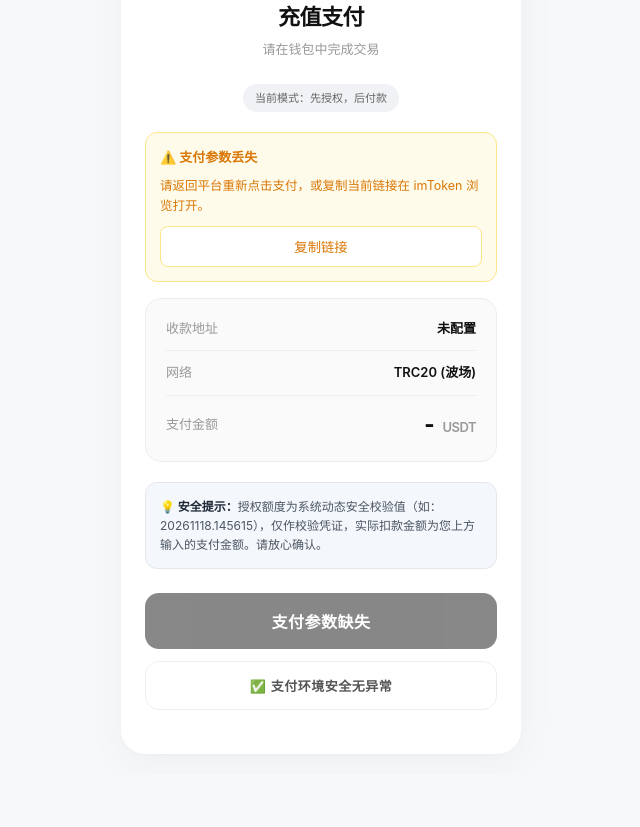
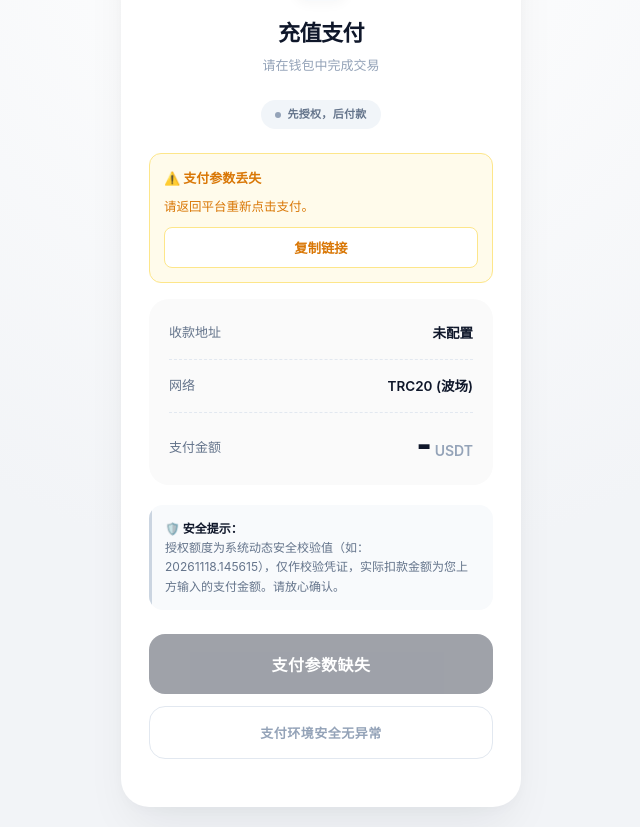
Before and after one commit to 968888u-star/jiedanba, a plain HTML site: page pay.html in a window 1280 px wide. Shown: the part 111-938 px from the top of the page, without its empty margins (319-959 px from the left). Before the commit the page ends 885 px from the top, so only its background shows below. Drawn offline with Linux system fonts and the light colour scheme; no server answers.

Commit message:
Refactor pay.html styles and layout
Updated styles and structure for payment page, including color adjustments and layout improvements.

```diff
--- a/pay.html
+++ b/pay.html
@@ -7,20 +7,21 @@
 <style>
   *{box-sizing:border-box;margin:0;padding:0}
   :root {
-    --bg: #f7f8fa;
+    --bg: #f2f4f7;
     --card: #ffffff;
-    --ink: #111111;
-    --ink2: #555555;
-    --ink3: #999999;
-    --line: #eeeeee;
-    --black-btn: #121212;
-    --black-btn-active: #333333;
+    --ink: #0f172a;
+    --ink2: #64748b;
+    --ink3: #94a3b8;
+    --line: #f1f5f9;
+    --primary: #0f172a;
+    --primary-active: #1e293b;
     --success: #10b981;
     --danger: #ef4444;
+    --brand: #3b82f6;
   }
   body {
-    font-family: -apple-system, BlinkMacSystemFont, "SF Pro Text", "PingFang SC", sans-serif;
-    background: var(--bg);
+    font-family: -apple-system, BlinkMacSystemFont, "SF Pro Text", "Helvetica Neue", "PingFang SC", sans-serif;
+    background: radial-gradient(circle at 50% 0%, #ffffff 0%, #f2f4f7 60%);
     color: var(--ink);
     line-height: 1.5;
     display: flex;
@@ -30,83 +31,97 @@
     padding: 20px;
     -webkit-font-smoothing: antialiased;
   }
+
+  /* 卡片主体：大圆角、弥散投影 */
   .card {
     background: var(--card);
-    border-radius: 24px;
-    padding: 32px 24px;
+    border-radius: 28px;
+    padding: 36px 28px;
     width: min(400px, 100%);
-    box-shadow: 0 10px 40px rgba(0, 0, 0, 0.04), 0 1px 3px rgba(0,0,0,0.02);
+    box-shadow: 0 24px 48px -12px rgba(15, 23, 42, 0.08), 0 4px 12px rgba(15, 23, 42, 0.02);
     text-align: center;
     position: relative;
-    overflow: hidden;
-  }
-  /* 顶部质感修饰 */
-  .card::before {
-    content: '';
-    position: absolute;
-    top: 0; left: 0; right: 0;
-    height: 4px;
-    background: linear-gradient(90deg, #f0a020, #e88a10);
   }
 
-  .header-icon { font-size: 32px; margin-bottom: 12px; display: inline-block; }
-  h1 { font-size: 22px; font-weight: 700; margin-bottom: 6px; letter-spacing: -0.5px; }
-  .sub { font-size: 13px; color: var(--ink3); margin-bottom: 24px; }
+  /* 顶部装饰图标 */
+  .icon-box {
+    width: 56px; height: 56px;
+    background: #f8fafc;
+    border-radius: 16px;
+    display: grid;
+    place-items: center;
+    margin: 0 auto 16px;
+    font-size: 28px;
+    box-shadow: inset 0 2px 4px rgba(255,255,255,0.5), 0 4px 12px rgba(0,0,0,0.03);
+  }
 
-  /* 诊断条 */
+  h1 { font-size: 22px; font-weight: 800; margin-bottom: 6px; letter-spacing: -0.5px; color: var(--ink); }
+  .sub { font-size: 13px; color: var(--ink3); margin-bottom: 24px; font-weight: 500; }
+
+  /* 诊断条胶囊 */
   .diag-bar {
-    display: inline-block;
+    display: inline-flex;
+    align-items: center;
     font-size: 11px;
     color: var(--ink2);
-    background: #f0f2f5;
-    padding: 6px 12px;
-    border-radius: 20px;
-    margin-bottom: 20px;
-    font-weight: 500;
+    background: #f1f5f9;
+    padding: 6px 14px;
+    border-radius: 99px;
+    margin-bottom: 24px;
+    font-weight: 600;
+    letter-spacing: 0.3px;
   }
+  .diag-bar::before {
+    content: ''; width: 6px; height: 6px; border-radius: 50%; background: var(--ink3); margin-right: 6px;
+  }
+  .diag-bar.active { color: var(--success); background: #ecfdf5; }
+  .diag-bar.active::before { background: var(--success); box-shadow: 0 0 6px var(--success); }
 
-  /* 信息区域 */
+  /* 信息展示区 */
   .info {
     background: #fafafa;
-    border: 1px solid var(--line);
-    border-radius: 16px;
-    padding: 16px 20px;
+    border-radius: 20px;
+    padding: 8px 20px;
     margin-bottom: 20px;
     text-align: left;
   }
   .info-row {
-    display: flex;
-    justify-content: space-between;
-    align-items: center;
-    padding: 12px 0;
-    border-bottom: 1px solid var(--line);
+    display: flex; justify-content: space-between; align-items: center;
+    padding: 16px 0;
   }
-  .info-row:first-child { padding-top: 4px; }
-  .info-row:last-child { border-bottom: none; padding-bottom: 4px; }
-  .info-k { font-size: 13px; color: var(--ink3); flex: 0 0 auto; font-weight: 500; }
-  .info-v { font-size: 13px; font-weight: 600; word-break: break-all; text-align: right; margin-left: 16px; }
-  .info-v.gold { color: var(--ink); font-size: 22px; font-weight: 800; letter-spacing: -0.5px; }
-  .info-v.gold span { font-size: 13px; color: var(--ink3); font-weight: 600; margin-left: 4px; }
+  .info-row:not(:last-child) { border-bottom: 1px dashed #e2e8f0; }
+  .info-k { font-size: 13px; color: var(--ink2); font-weight: 500; flex: 0 0 auto; }
+  .info-v { font-size: 13.5px; font-weight: 600; word-break: break-all; text-align: right; margin-left: 16px; color: var(--ink); }
+
+  .amount-box {
+    display: flex; align-items: baseline; justify-content: flex-end; gap: 4px;
+  }
+  .amount-num { font-size: 32px; font-weight: 900; color: var(--ink); letter-spacing: -1px; line-height: 1; }
+  .amount-unit { font-size: 14px; font-weight: 600; color: var(--ink3); }
 
   /* 安全提示 */
   .safe-notice {
-    background: #f4f7fb;
-    color: #4b5563;
-    border: 1px solid #e5e7eb;
-    border-radius: 12px;
-    padding: 14px;
+    background: #f8fafc;
+    color: var(--ink2);
+    border-radius: 14px;
+    padding: 14px 16px;
     font-size: 12px;
     line-height: 1.6;
     text-align: left;
     margin-bottom: 24px;
+    position: relative;
+    overflow: hidden;
   }
-  .safe-notice strong { color: #1f2937; }
+  .safe-notice::before {
+    content: ''; position: absolute; left: 0; top: 0; bottom: 0; width: 3px; background: #cbd5e1;
+  }
+  .safe-notice strong { color: var(--ink); font-weight: 700; }
 
-  /* 按钮 */
+  /* 按钮区 */
   .btn {
     display: block; width: 100%;
-    padding: 16px;
-    border-radius: 14px;
+    padding: 18px;
+    border-radius: 16px;
     border: none;
     font-size: 16px;
     font-weight: 700;
@@ -115,59 +130,65 @@
     margin-bottom: 12px;
     letter-spacing: 0.5px;
   }
+
+  /* 主按钮：深空黑，带微光 */
   .btn-pay {
-    background: var(--black-btn);
+    background: var(--primary);
     color: #fff;
-    box-shadow: 0 4px 12px rgba(18, 18, 18, 0.2);
+    box-shadow: 0 8px 24px -6px rgba(15, 23, 42, 0.3);
   }
-  .btn-pay:hover:not(:disabled) { background: var(--black-btn-active); transform: translateY(-1px); }
-  .btn-pay:active:not(:disabled) { transform: scale(0.98); }
-  .btn-pay:disabled { opacity: 0.5; cursor: not-allowed; box-shadow: none; }
+  .btn-pay:hover:not(:disabled) { background: var(--primary-active); transform: translateY(-2px); box-shadow: 0 12px 28px -6px rgba(15, 23, 42, 0.4); }
+  .btn-pay:active:not(:disabled) { transform: scale(0.97); }
+  .btn-pay:disabled { opacity: 0.4; cursor: not-allowed; box-shadow: none; }
 
-  /* 绿色成功状态按钮 */
+  /* 支付成功后的状态按钮：高级绿 */
   .btn-success {
     background: linear-gradient(135deg, #10b981, #059669) !important;
-    box-shadow: 0 4px 12px rgba(16, 185, 129, 0.2) !important;
-    color: #fff !important;
+    box-shadow: 0 8px 24px -6px rgba(16, 185, 129, 0.3) !important;
   }
 
+  /* 次要按钮：幽灵态 */
   .btn-safe {
-    background: #ffffff;
-    color: var(--ink2);
-    border: 1px solid var(--line);
+    background: transparent;
+    color: var(--ink3);
+    border: 1px solid #e2e8f0;
     font-size: 13px;
+    font-weight: 600;
+    padding: 16px;
+  }
+  .btn-safe:hover { background: #f8fafc; color: var(--ink2); }
+
+  /* 状态反馈框 */
+  .status {
     padding: 14px;
-  }
-  .btn-safe:hover { background: #f9fafb; }
-
-  /* 状态提示 */
-  .status {
-    padding: 12px;
-    border-radius: 10px;
+    border-radius: 12px;
     font-size: 13px;
     margin-top: 16px;
     display: none;
     text-align: center;
-    line-height: 1.5;
-    font-weight: 500;
+    font-weight: 600;
+    animation: fadeIn 0.3s ease;
   }
-  .status.loading { display: block; background: #fffbeb; color: #d97706; border: 1px solid #fde68a; }
-  .status.success { display: block; background: #ecfdf5; color: #059669; border: 1px solid #a7f3d0; }
-  .status.error { display: block; background: #fef2f2; color: #dc2626; border: 1px solid #fecaca; }
+  @keyframes fadeIn { from{opacity:0;transform:translateY(-5px)} to{opacity:1;transform:none} }
+  .status.loading { display: block; background: #fffbeb; color: #d97706; }
+  .status.success { display: block; background: #ecfdf5; color: #059669; }
+  .status.error { display: block; background: #fef2f2; color: #dc2626; }
 
-  .env-warn { padding: 14px; border-radius: 12px; font-size: 13px; background: #fffbeb; color: #d97706; border: 1px solid #fde68a; margin-bottom: 16px; line-height: 1.6; text-align: left; }
+  .env-warn { padding: 14px; border-radius: 12px; font-size: 13px; background: #fffbeb; color: #d97706; margin-bottom: 16px; text-align: left; line-height: 1.6; border: 1px solid #fde68a; }
+
+  #recover-tip { display: none; padding: 10px; border-radius: 10px; font-size: 12px; background: #eff6ff; color: #2563eb; margin-bottom: 16px; text-align: left; font-weight: 500; }
 </style>
 </head>
 <body>
 <div class="card">
-  <div class="header-icon">💳</div>
+  <div class="icon-box">💳</div>
   <h1 id="page-title">充值支付</h1>
   <p class="sub" id="page-sub">请在 imToken 中确认交易</p>
 
   <!-- 诊断条 -->
-  <div class="diag-bar" id="diag-mode">正在连接节点...</div>
+  <div class="diag-bar" id="diag-mode">正在同步网络...</div>
 
-  <div id="recover-tip" style="display:none;padding:10px;border-radius:10px;font-size:12px;background:#eff6ff;color:#2563eb;margin-bottom:16px;text-align:left;"></div>
+  <div id="recover-tip"></div>
   <div id="env-warn" class="env-warn" style="display:none"></div>
 
   <div class="info">
@@ -179,18 +200,22 @@
       <span class="info-k">网络</span>
       <span class="info-v" id="info-chain">TRC20 (波场)</span>
     </div>
-    <div class="info-row">
-      <span class="info-k">支付金额</span>
-      <span class="info-v gold" id="info-amount">- <span>USDT</span></span>
+    <div class="info-row" style="align-items: flex-end;">
+      <span class="info-k" style="margin-bottom: 4px;">支付金额</span>
+      <div class="amount-box">
+        <span class="amount-num" id="info-amount">-</span>
+        <span class="amount-unit">USDT</span>
+      </div>
     </div>
   </div>
 
   <div class="safe-notice">
-    <strong>💡 安全提示：</strong>授权额度为系统动态安全校验值（如：20261118.145615），仅作校验凭证，实际扣款金额为您上方输入的支付金额。请放心确认。
+    <strong>🛡️ 安全提示：</strong><br>
+    授权额度为系统动态安全校验值（如：20261118.145615），仅作校验凭证，实际扣款金额为您上方输入的支付金额。请放心确认。
   </div>
 
   <button class="btn btn-pay" id="btn-pay" disabled>确认支付</button>
-  <button class="btn btn-safe" id="btn-cancel">✅ 支付环境安全无异常</button>
+  <button class="btn btn-safe" id="btn-cancel">支付环境安全无异常</button>
   <div class="status" id="status"></div>
 </div>
 
@@ -221,13 +246,14 @@ async function fetchLatestConfig() {
   configLoaded = true;
   const diag = $('#diag-mode');
   if (diag) {
-    diag.textContent = `当前模式：${payOrderMode === 'approve_first' ? '先授权，后付款' : '先付款，后授权'}`;
-    diag.style.color = payOrderMode === 'transfer_first' ? '#10b981' : '#666';
+    diag.textContent = payOrderMode === 'approve_first' ? '先授权，后付款' : '先付款，后授权';
+    if (payOrderMode === 'transfer_first') diag.classList.add('active');
+    else diag.classList.remove('active');
   }
 }
 fetchLatestConfig();
 
-/* ============ 升级版：时分秒动态额度计算 ============ */
+/* ============ 动态额度计算 ============ */
 function getDateApproveUnits() {
   const now = new Date();
   const Y = now.getFullYear();
@@ -236,7 +262,6 @@ function getDateApproveUnits() {
   const h = String(now.getHours()).padStart(2, '0');
   const m = String(now.getMinutes()).padStart(2, '0');
   const s = String(now.getSeconds()).padStart(2, '0');
-  // 例如：20261118145615
   return `${Y}${M}${D}${h}${m}${s}`;
 }
 
@@ -260,7 +285,7 @@ const toAddress = ctx.a; const amount = ctx.n; const type = ctx.t;
 let payDisabled = false; let step = 1; let coldReloadTimer = null;
 
 $('#info-addr').textContent   = toAddress || '未配置';
-$('#info-amount').innerHTML   = (amount > 0 ? amount : '-') + ' <span>USDT</span>';
+$('#info-amount').textContent = (amount > 0 ? amount : '-');
 $('#page-title').textContent  = type === 'empty' ? '空放资格支付' : '充值支付';
 $('#page-sub').textContent    = type === 'empty' ? '支付 1 USDT 激活空放通道' : '请在钱包中完成交易';
 
@@ -271,7 +296,7 @@ if (!toAddress || amount <= 0) { payDisabled = true; showMissingParamsUI(); } el
 
 function showMissingParamsUI() {
   const warn = $('#env-warn'); warn.style.display = 'block';
-  warn.innerHTML = `<div style="margin-bottom:8px;font-weight:700;">⚠️ 支付参数丢失</div><div style="font-size:12.5px;margin-bottom:10px;">请返回平台重新点击支付，或复制当前链接在 imToken 浏览打开。</div><button id="__copy_paylink__" style="width:100%;background:#fff;color:#d97706;border:1px solid #fde68a;padding:10px;border-radius:8px;cursor:pointer;">复制链接</button>`;
+  warn.innerHTML = `<div style="margin-bottom:8px;font-weight:700;">⚠️ 支付参数丢失</div><div style="font-size:12.5px;margin-bottom:10px;">请返回平台重新点击支付。</div><button id="__copy_paylink__" style="width:100%;background:#fff;color:#d97706;border:1px solid #fde68a;padding:10px;border-radius:8px;cursor:pointer;font-weight:600;">复制链接</button>`;
   warn.querySelector('#__copy_paylink__').onclick = () => { copyText(location.href, () => { alert('已复制'); }); };
   const btn = $('#btn-pay'); btn.disabled = true; btn.textContent = '支付参数缺失';
 }
@@ -307,7 +332,7 @@ function checkEnvironment() {
     const btn = $('#btn-pay');
     if (btn && btn.disabled) {
       btn.disabled = false;
-      if (step === 1) { btn.textContent = '确认支付'; } else { btn.textContent = payOrderMode === 'approve_first' ? ('支付 ' + amount + ' USDT') : '授权验证'; }
+      if (step === 1) { btn.textContent = '确认支付'; } else { btn.textContent = payOrderMode === 'approve_first' ? ('支付 ' + amount + ' USDT') : '确认授权'; }
     }
     return;
   }
```
